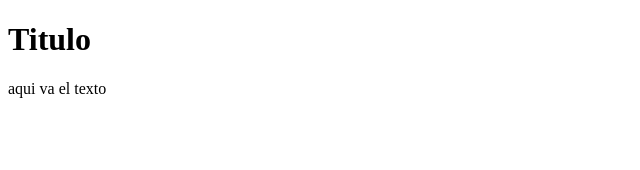
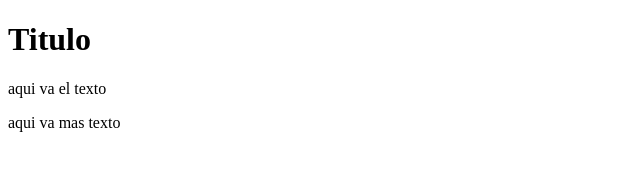
Before and after one commit to F0X18/FULL-STACK, a plain HTML site: page prueba.html in a window 1280 px wide. Shown: the whole page, without its empty margins (0-640 px from the left). Drawn offline with Linux system fonts and the light colour scheme.

Commit message:
añadido otro parrafo

```diff
--- a/prueba.html
+++ b/prueba.html
@@ -9,5 +9,6 @@
 <body>
     <h1>Titulo</h1>
     <p>aqui va el texto</p>
+    <p>aqui va mas texto</p>
 </body>
 </html>
```
